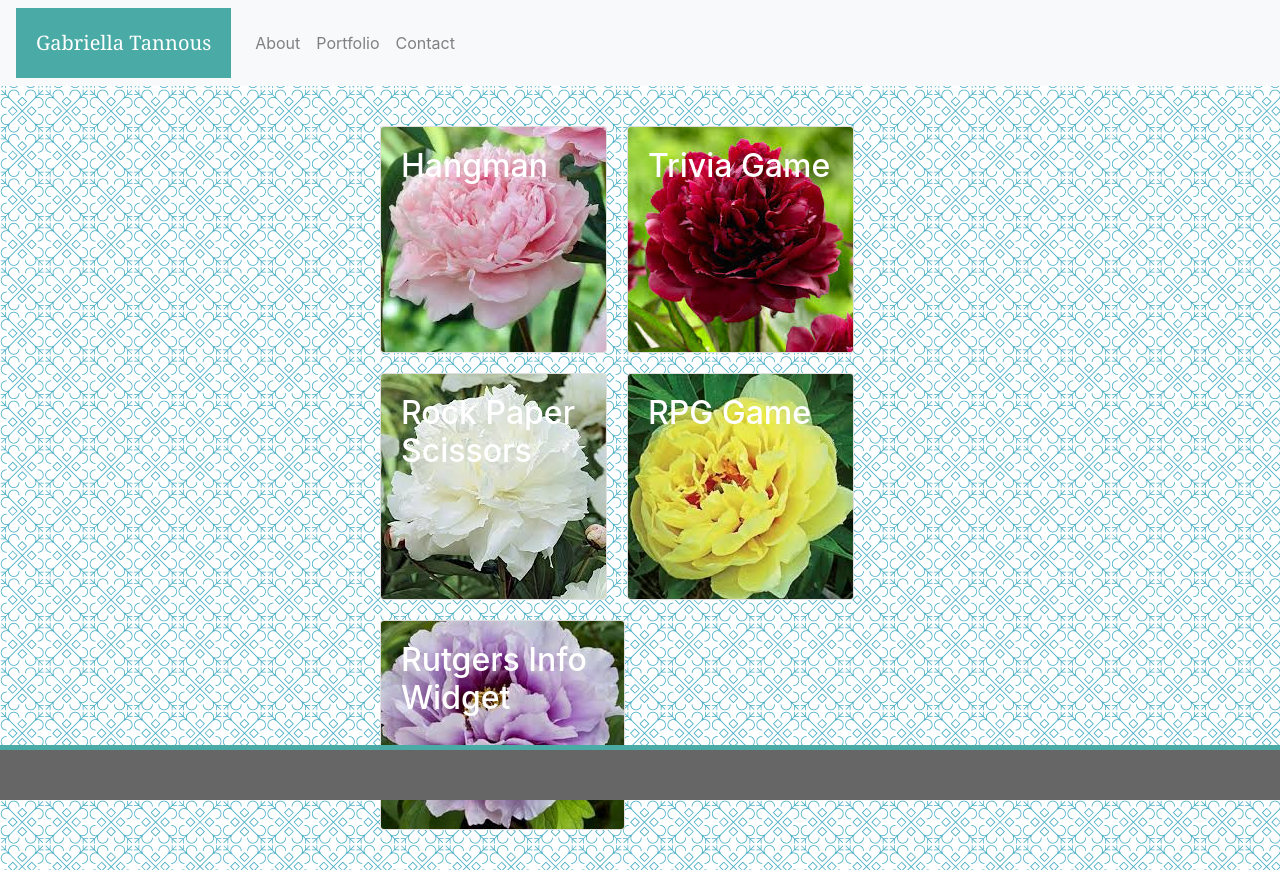
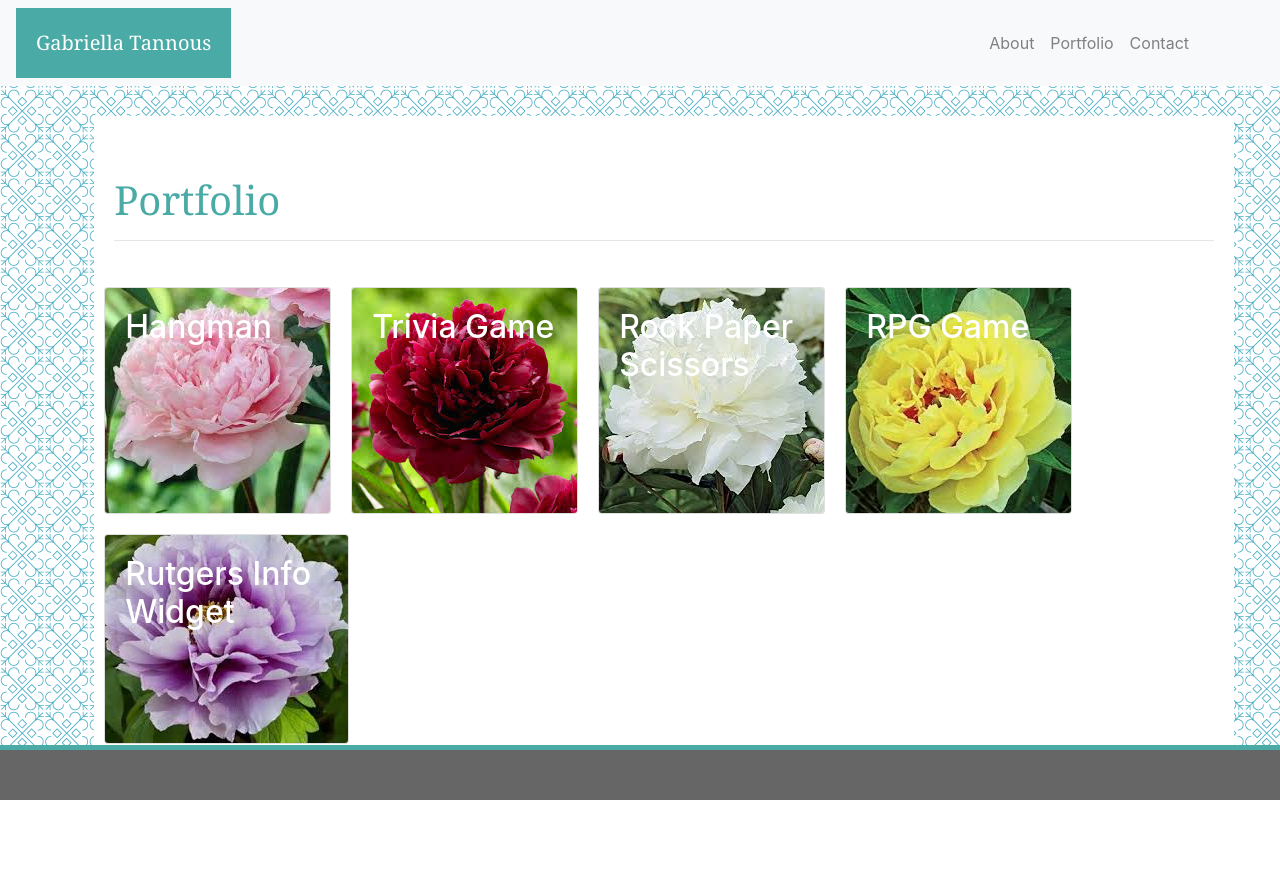
Before and after one commit to gtannous16/Bootstrap-Portfolio, a plain HTML site: page portfolio.html in a window 1280 px wide. After the commit the page ends 800 px from the top, so only its background shows below. Drawn offline with nearby package versions, Linux system fonts and the light colour scheme.

Commit message:
fixed the portfolio

```diff
--- a/assets/css/style.css
+++ b/assets/css/style.css
@@ -14,9 +14,10 @@ h1 {
 }
 
 .container {
-    padding: 30px;
+]
     border: 20px;
     -webkit-text-fill-color: rgb(127, 127, 127);
+    padding:0;
 }
 
 .form-group {
@@ -46,8 +47,9 @@ footer {
 }
 
 .portfolio {
-    width: 50%;
+   width: 100%;
     margin: auto;
+    background-color: white;
 }
 
 .card {
@@ -55,7 +57,20 @@ footer {
 }
 
 
-
 .navbar-light .navbar-nav .active>.nav-link, .navbar-light .navbar-nav .nav-link.active, .navbar-light .navbar-nav .nav-link.show, .navbar-light .navbar-nav .show>.nav-link {
     color: grey;
 }
+
+.card-body {
+background-color: white;
+width:%;
+align-content:auto;
+margin-top: 30px;
+}
+
+@media (min-width: 992px) {
+    .navbar-expand-lg .navbar-collapse {
+        position: absolute;
+        right: 83px;
+    }
+}
--- a/portfolio.html
+++ b/portfolio.html
@@ -6,16 +6,14 @@
     <meta charset="utf-8">
     <meta name="viewport" content="width=device-width, initial-scale=1, shrink-to-fit=no">
     <Title>Gabriella's Portfolio</Title>
-    <link rel="stylesheet" href="https://stackpath.bootstrapcdn.com/bootstrap/4.3.1/css/bootstrap.min.css"
-        integrity="sha384-ggOyR0iXCbMQv3Xipma34MD+dH/1fQ784/j6cY/iJTQUOhcWr7x9JvoRxT2MZw1T" crossorigin="anonymous">
+    <link rel="stylesheet" href="https://stackpath.bootstrapcdn.com/bootstrap/4.3.1/css/bootstrap.min.css" integrity="sha384-ggOyR0iXCbMQv3Xipma34MD+dH/1fQ784/j6cY/iJTQUOhcWr7x9JvoRxT2MZw1T" crossorigin="anonymous">
     <link rel="stylesheet" href="assets/css/style.css">
 </head>
 
 <body background="assets/images/morocco.png">
     <nav class="navbar navbar-expand-lg navbar-light bg-light">
         <a class="navbar-brand">Gabriella Tannous</a>
-        <button class="navbar-toggler" type="button" data-toggle="collapse" data-target="#navbarNavAltMarkup"
-            aria-controls="navbarNavAltMarkup" aria-expanded="false" aria-label="Toggle navigation">
+        <button class="navbar-toggler" type="button" data-toggle="collapse" data-target="#navbarNavAltMarkup" aria-controls="navbarNavAltMarkup" aria-expanded="false" aria-label="Toggle navigation">
             <span class="navbar-toggler-icon"></span>
         </button>
         <div class="collapse navbar-collapse" id="navbarNavAltMarkup">
@@ -27,49 +25,55 @@
             </div>
         </div>
     </nav>
+    <div class="row">
+        <div class="col-md-1"></div>
 
-<div id= "potfolio" class="container">
+        <div id="col-md-10">
+            <div class="card-body">
+                <h1>Portfolio</h1>
+                <hr>
+            </div>
+
+            <div id="portfolio" class="container">
                     <div class="row portfolio">
-
                         <div class="card">
-                    <img src="assets/images/flower1.jpeg" class="card-img"
-                        alt="...">
+                            <img src="assets/images/flower1.jpeg" class="card-img" alt="...">
                             <div class="card-img-overlay">
                                 <h2 class="card-title">Hangman</h2>
                             </div>
                         </div>
                         <div class="card">
-                    <img src="assets/images/flower2.jpeg" class="card-img"
-                        alt="...">
+                            <img src="assets/images/flower2.jpeg" class="card-img" alt="...">
                             <div class="card-img-overlay">
                                 <h2 class="card-title">Trivia Game</h2>
                             </div>
                         </div>
                         <div class="card">
-                    <img src="assets/images/flower3.jpeg" class="card-img"
-                        alt="...">
+                            <img src="assets/images/flower3.jpeg" class="card-img" alt="...">
                             <div class="card-img-overlay">
                                 <h2 class="card-title">Rock Paper Scissors</h2>
                             </div>
                         </div>
                         <div class="card">
-                    <img src="assets/images/flower4.jpeg" class="card-img"
-                        alt="...">
+                            <img src="assets/images/flower4.jpeg" class="card-img" alt="...">
                             <div class="card-img-overlay">
                                 <h2 class="card-title">RPG Game</h2>
                             </div>
                         </div>
                         <div class="card">
-                    <img src="assets/images/flower5.jpeg" class="card-img"
-                        alt="...">
+                            <img src="assets/images/flower5.jpeg" class="card-img" alt="...">
                             <div class="card-img-overlay">
                                 <h2 class="card-title">Rutgers Info Widget</h2>
                             </div>
-
-
+                        </div>
 
                     </div>
                 </div>
+        </div>
+
+        <div class="col-md-1"></div>
+    </div>
+
 
 </body>
 
```
Also changed, not shown: index.html (+1 -1 lines), contact.html (line endings or trailing spaces). Lines whose indentation alone changed are shown as unchanged.
